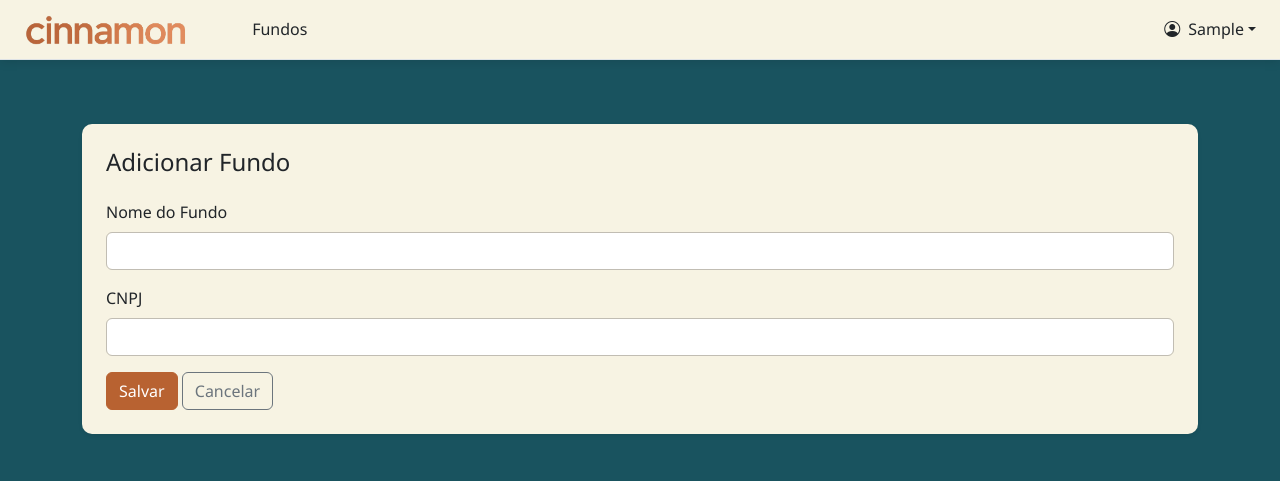
After one commit to carlosdfranca/cinnamon-project, a Django app: page /fundos/adicionar/ in a window 1280 px wide. The commit adds this page. Shown: the top 481 px of the page. Run offline with Django 5.2, Linux system fonts and the light colour scheme; the visitor is signed in with stand-in values (Sample User, id 1); some libraries are stand-ins or nearby versions.

Commit message:
Inserindo a página para controle dos fundos do cliente

```diff
--- a/cinnamon/settings.py
+++ b/cinnamon/settings.py
@@ -27,6 +27,8 @@ INSTALLED_APPS = [
     'corsheaders',
     'usuarios',
     'df',
+
+    'widget_tweaks',
 ]
 
 MIDDLEWARE = [
--- /dev/null
+++ b/core/forms.py
@@ -0,0 +1,7 @@
+from django import forms
+from df.models import Fundo
+
+class FundoForm(forms.ModelForm):
+    class Meta:
+        model = Fundo
+        fields = ['nome', 'cnpj']
--- a/core/templates/base/base.html
+++ b/core/templates/base/base.html
@@ -24,7 +24,10 @@
 
     <!-- Bootstrap 5 JS via CDN -->
     <script src="https://cdn.jsdelivr.net/npm/bootstrap@5.3.3/dist/js/bootstrap.bundle.min.js"></script>
+    <script src="https://unpkg.com/imask"></script>
 
-    {% block scripts %}{% endblock %}
+
+    {% block scripts %}
+    {% endblock %}
 </body>
 </html>
--- a/core/templates/base/navbar.html
+++ b/core/templates/base/navbar.html
@@ -1,9 +1,16 @@
 {% load static %}
 
 <nav class="navbar navbar-expand-lg border-bottom px-4 py-2 mb-3">
-  <a class="navbar-brand fw-bold text-dark" href="{% url 'index' %}">
+  <a class="navbar-brand fw-bold text-dark" href="{% url 'demosntracao_financeira' %}">
     <img src="{% static 'img/logo_empresa.png' %}" alt="Logo" class="me-2" style="height: 32px;">
   </a>
+
+  <!-- Links da navbar -->
+  <div class="ms-4">
+    <a href="{% url 'listar_fundos' %}" class="nav-link px-3 text-dark">
+      Fundos
+    </a>
+  </div>
 
   <div class="ms-auto dropdown">
     <a href="#" class="d-flex align-items-center text-dark text-decoration-none dropdown-toggle" id="perfilDropdown"
--- a/core/templates/index.html
+++ b/core/templates/demosntracao_financeira.html
@@ -2,7 +2,7 @@
 
 {% load static %}
 
-{% block title %}Homepage{% endblock %}
+{% block title %}Demonstração Financeira{% endblock %}
 
 {% block conteudo %}
 
@@ -36,7 +36,7 @@
             <h5 class="card-title">Importar planilha preenchida</h5>
             <p class="card-text py-2 fs-6">Envie abaixo a planilha já preenchida para processamento.</p>
           </div>
-          <form method="POST" enctype="multipart/form-data" action="{% url 'importar_planilha' %}">
+          <form method="POST" enctype="multipart/form-data" action="{% url 'importar_balancete' %}">
             {% csrf_token %}
             <div class="mb-3">
               <input type="file" name="planilha" accept=".xlsx,.xls,.csv" class="form-control" required>
--- /dev/null
+++ b/core/templates/fundos/form.html
@@ -0,0 +1,30 @@
+{% extends 'base/base.html' %}
+{% load widget_tweaks %}
+
+
+{% block title %}{{ modo }} Fundo{% endblock %}
+
+{% block conteudo %}
+
+<!-- Navbar -->
+{% include 'base/navbar.html' %}
+
+<div class="container py-5">
+  <div class="card shadow-sm p-4">
+    <h4 class="mb-4">{{ modo }} Fundo</h4>
+    <form method="POST">
+      {% csrf_token %}
+      <div class="mb-3">
+        <label for="id_nome" class="form-label">Nome do Fundo</label>
+        {{ form.nome|add_class:"form-control" }}
+      </div>
+      <div class="mb-3">
+        <label for="id_cnpj" class="form-label">CNPJ</label>
+        {{ form.cnpj|add_class:"form-control" }}
+      </div>
+      <button type="submit" class="btn btn-primary">Salvar</button>
+      <a href="{% url 'listar_fundos' %}" class="btn btn-outline-secondary">Cancelar</a>
+    </form>
+  </div>
+</div>
+{% endblock %}
--- a/core/urls.py
+++ b/core/urls.py
@@ -9,10 +9,14 @@ urlpatterns = [
     path('perfil/', editar_perfil, name='editar_perfil'),
 
     # Index
-    path('', index, name='index'),
+    path('', demosntracao_financeira, name='demosntracao_financeira'),
+
+    # Fundos
+    path('fundos/', listar_fundos, name='listar_fundos'),
+    path('fundos/adicionar/', adicionar_fundo, name='adicionar_fundo'),
+    path('fundos/<int:fundo_id>/editar/', editar_fundo, name='editar_fundo'),
+    path('fundos/<int:fundo_id>/excluir/', excluir_fundo, name='excluir_fundo'),
 
     # Functions
-    path('importar_planilha/', importar_planilha, name='importar_planilha'),
-    # path('process/', views.process_files, name='process_files'),
-    # path('download/', views.download_file, name='download_file'),
+    path('importar_balancete/', importar_balancete, name='importar_balancete'),
 ]
--- a/core/views.py
+++ b/core/views.py
@@ -1,31 +1,73 @@
-from django.shortcuts import render, redirect
+from django.shortcuts import render, get_object_or_404, redirect
 from django.contrib.auth.decorators import login_required
 from django.contrib import messages
 
-
-# Pagina Principal
-@login_required
-def index(request):
-    """
-    Rendeniza a página do index.
-    """
-    return render(request, 'index.html')
-
+from df.models import Fundo
+from .forms import FundoForm
 
 # Funções
 @login_required
-def importar_planilha(request):
+def importar_balancete(request):
     """
-    Função que importa a planilha que o cliente quer que analisemos.
+    Função que importa a planilha com os dados do balancete do ano que o cliente quer que analisemos.
     """
-    return render(request, 'importar_planilha.html')
+    return render(request, 'importar_balancete.html')
 
 
-# User Functions
-from django.contrib.auth.decorators import login_required
-from django.shortcuts import render, redirect
-from django.contrib import messages
+@login_required
+def demosntracao_financeira(request):
+    """
+    Página que vai ser responsável para o cliente visualizar as Demonstrações Financeiras que ele Subiu no sistema
+    """
+    return render(request, 'demosntracao_financeira.html')
 
+# Funções para Ver, Editar e Excluir os Fundos
+@login_required
+def listar_fundos(request):
+    fundos = Fundo.objects.filter(usuario=request.user)
+    form = FundoForm()
+    return render(request, 'fundos/listar.html', {'fundos': fundos, 'form': form})
+
+
+@login_required
+def adicionar_fundo(request):
+    if request.method == 'POST':
+        form = FundoForm(request.POST)
+        if form.is_valid():
+            fundo = form.save(commit=False)
+            fundo.usuario = request.user
+            fundo.save()
+            return redirect('listar_fundos')
+    else:
+        form = FundoForm()
+    return render(request, 'fundos/form.html', {'form': form, 'modo': 'Adicionar'})
+
+@login_required
+def editar_fundo(request, fundo_id):
+    fundo = get_object_or_404(Fundo, id=fundo_id, usuario=request.user)
+    if request.method == 'POST':
+        form = FundoForm(request.POST, instance=fundo)
+        if form.is_valid():
+            form.save()
+            return redirect('listar_fundos')
+    else:
+        form = FundoForm(instance=fundo)
+    return render(request, 'fundos/form.html', {'form': form, 'modo': 'Editar'})
+
+@login_required
+def excluir_fundo(request, fundo_id):
+    fundo = get_object_or_404(Fundo, id=fundo_id, usuario=request.user)
+    if request.method == 'POST':
+        fundo.delete()
+        return redirect('listar_fundos')
+    return render(request, 'fundos/confirmar_exclusao.html', {'fundo': fundo})
+
+
+
+
+
+
+# Views para Edição do Usuário
 @login_required
 def editar_perfil(request):
     user = request.user
--- a/df/models.py
+++ b/df/models.py
@@ -40,10 +40,8 @@ class MapeamentoContas(models.Model):
 class BalanceteItem(models.Model):
     fundo = models.ForeignKey(Fundo, on_delete=models.SET_NULL, null=True, blank=True)
     ano = models.IntegerField()
-    conta_corrente = models.CharField(max_length=30)
-    descricao = models.CharField(max_length=255)
+    conta_corrente = models.ForeignKey('MapeamentoContas', on_delete=models.SET_NULL, null=True, blank=True)
     saldo_final = models.DecimalField(max_digits=20, decimal_places=2, null=True, blank=True)
-    tipo_conta = models.ForeignKey('MapeamentoContas', on_delete=models.SET_NULL, null=True, blank=True)
 
     data_importacao = models.DateTimeField(auto_now_add=True)
 
```
Also changed, not shown: core/templates/fundos/confirmar_exclusao.html (added, +20 -0 lines), core/templates/fundos/listar.html (added, +134 -0 lines), df/migrations/0002_remove_balanceteitem_descricao_and_more.py (added).
